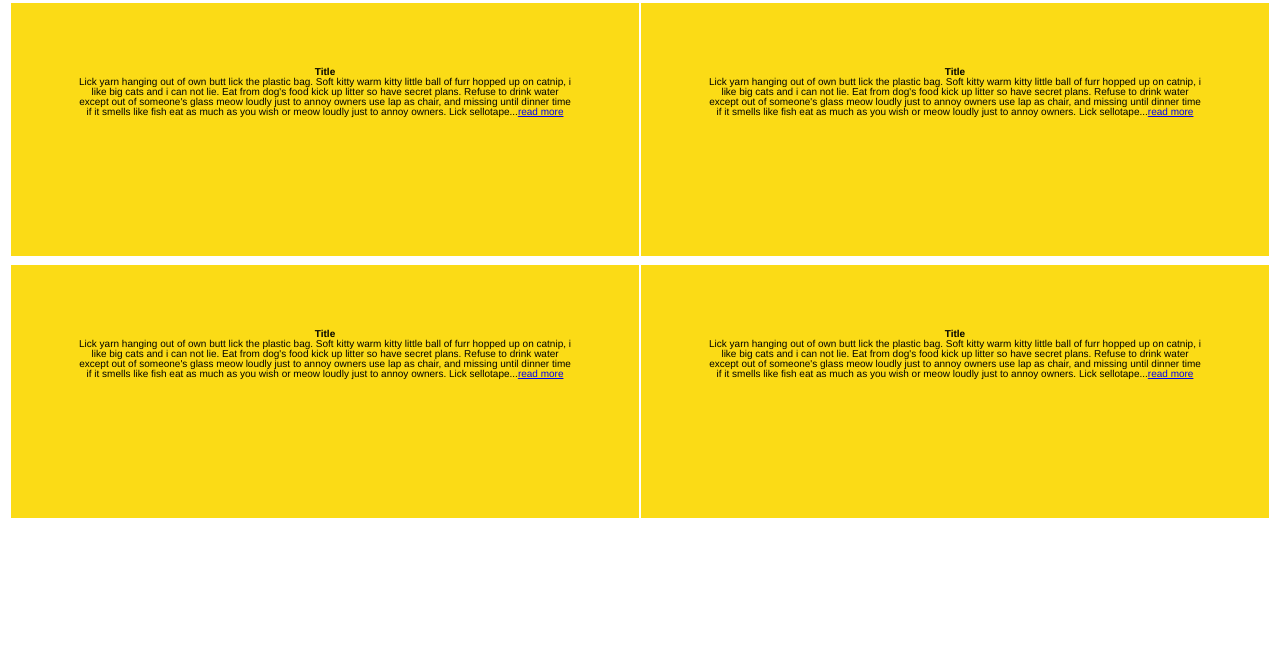
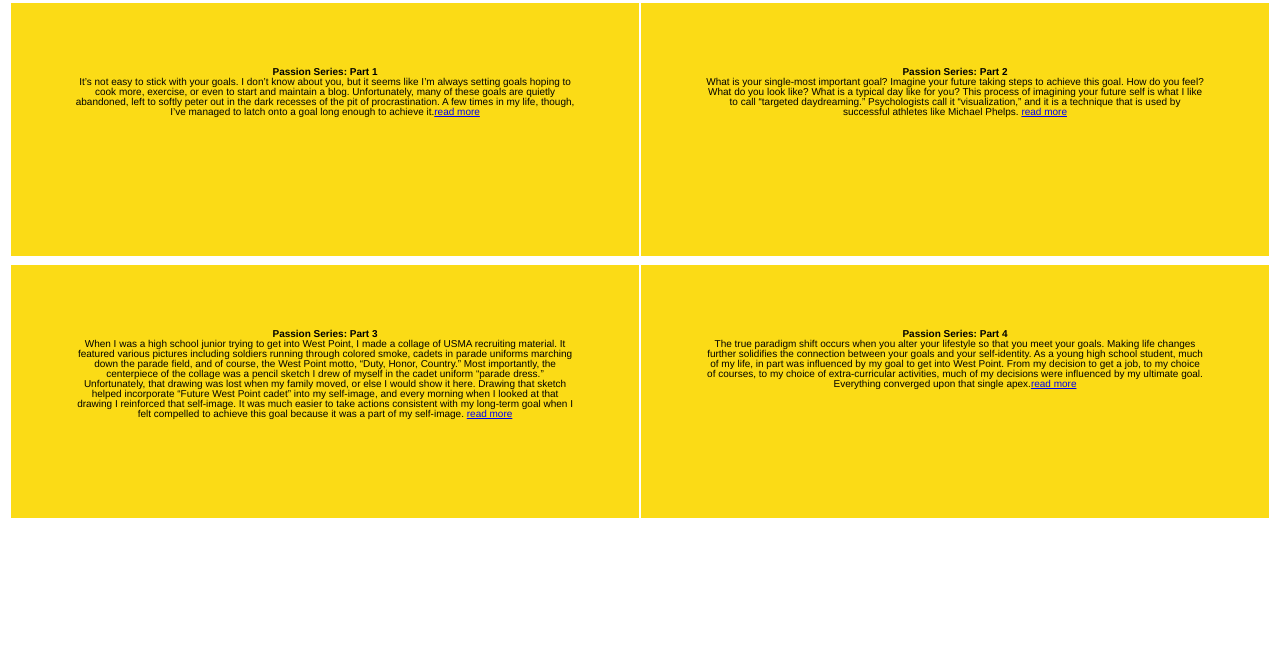
Before and after one commit to Qlwentt/first-static-site, a plain HTML site: page pages/blogs.html in a window 1280 px wide. Shown: the part 78-732 px from the top of the page. Drawn offline with Linux system fonts and the light colour scheme.

Commit message:
add blog content

```diff
--- a/pages/blogs.html
+++ b/pages/blogs.html
@@ -21,23 +21,23 @@
   	<h1>Blogs</h1>
   	<main>
   		<section>
-  			<h3>Title</h3>
-        <p>Lick yarn hanging out of own butt lick the plastic bag. Soft kitty warm kitty little ball of furr hopped up on catnip, i like big cats and i can not lie. Eat from dog's food kick up litter so have secret plans. Refuse to drink water except out of someone's glass meow loudly just to annoy owners use lap as chair, and missing until dinner time if it smells like fish eat as much as you wish or meow loudly just to annoy owners. Lick sellotape...<a href="#">read more</a></p>
+  			<h3>Passion Series: Part 1</h3>
+        <p>It’s not easy to stick with your goals. I don’t know about you, but it seems like I’m always setting goals hoping to cook more, exercise, or even to start and maintain a blog. Unfortunately, many of these goals are quietly abandoned, left to softly peter out in the dark recesses of the pit of procrastination. A few times in my life, though, I’ve managed to latch onto a goal long enough to achieve it.<a href="https://quaiwrites.com/2016/03/09/passion-series-part-1/">read more</a></p>
   		</section>
 
       <section>
-        <h3>Title</h3>
-        <p>Lick yarn hanging out of own butt lick the plastic bag. Soft kitty warm kitty little ball of furr hopped up on catnip, i like big cats and i can not lie. Eat from dog's food kick up litter so have secret plans. Refuse to drink water except out of someone's glass meow loudly just to annoy owners use lap as chair, and missing until dinner time if it smells like fish eat as much as you wish or meow loudly just to annoy owners. Lick sellotape...<a href="#">read more</a></p>
+        <h3>Passion Series: Part 2</h3>
+        <p>What is your single-most important goal? Imagine your future taking steps to achieve this goal. How do you feel? What do you look like? What is a typical day like for you? This process of imagining your future self is what I like to call “targeted daydreaming.” Psychologists call it “visualization,” and it is a technique that is used by successful athletes like Michael Phelps. <a href="https://quaiwrites.com/2016/03/10/part-2-visualize-working-towards-your-goal/">read more</a></p>
       </section>
 
       <section>
-        <h3>Title</h3>
-        <p>Lick yarn hanging out of own butt lick the plastic bag. Soft kitty warm kitty little ball of furr hopped up on catnip, i like big cats and i can not lie. Eat from dog's food kick up litter so have secret plans. Refuse to drink water except out of someone's glass meow loudly just to annoy owners use lap as chair, and missing until dinner time if it smells like fish eat as much as you wish or meow loudly just to annoy owners. Lick sellotape...<a href="#">read more</a></p>
+        <h3>Passion Series: Part 3</h3>
+        <p>When I was a high school junior trying to get into West Point, I made a collage of USMA recruiting material. It featured various pictures including soldiers running through colored smoke, cadets in parade uniforms marching down the parade field, and of course, the West Point motto, “Duty, Honor, Country.” Most importantly, the centerpiece of the collage was a pencil sketch I drew of myself in the cadet uniform “parade dress.” Unfortunately, that drawing was lost when my family moved, or else I would show it here. Drawing that sketch helped incorporate “Future West Point cadet” into my self-image, and every morning when I looked at that drawing I reinforced that self-image. It was much easier to take actions consistent with my long-term goal when I felt compelled to achieve this goal because it was a part of my self-image. <a href="#">read more</a></p>
       </section>
 
       <section>
-        <h3>Title</h3>
-        <p>Lick yarn hanging out of own butt lick the plastic bag. Soft kitty warm kitty little ball of furr hopped up on catnip, i like big cats and i can not lie. Eat from dog's food kick up litter so have secret plans. Refuse to drink water except out of someone's glass meow loudly just to annoy owners use lap as chair, and missing until dinner time if it smells like fish eat as much as you wish or meow loudly just to annoy owners. Lick sellotape...<a href="#">read more</a></p>
+        <h3>Passion Series: Part 4</h3>
+        <p>The true paradigm shift occurs when you alter your lifestyle so that you meet your goals. Making life changes further solidifies the connection between your goals and your self-identity. As a young high school student, much of my life, in part was influenced by my goal to get into West Point. From my decision to get a job, to my choice of courses, to my choice of extra-curricular activities, much of my decisions were influenced by my ultimate goal. Everything converged upon that single apex.<a href="#">read more</a></p>
       </section>
 
   	</main>
```
